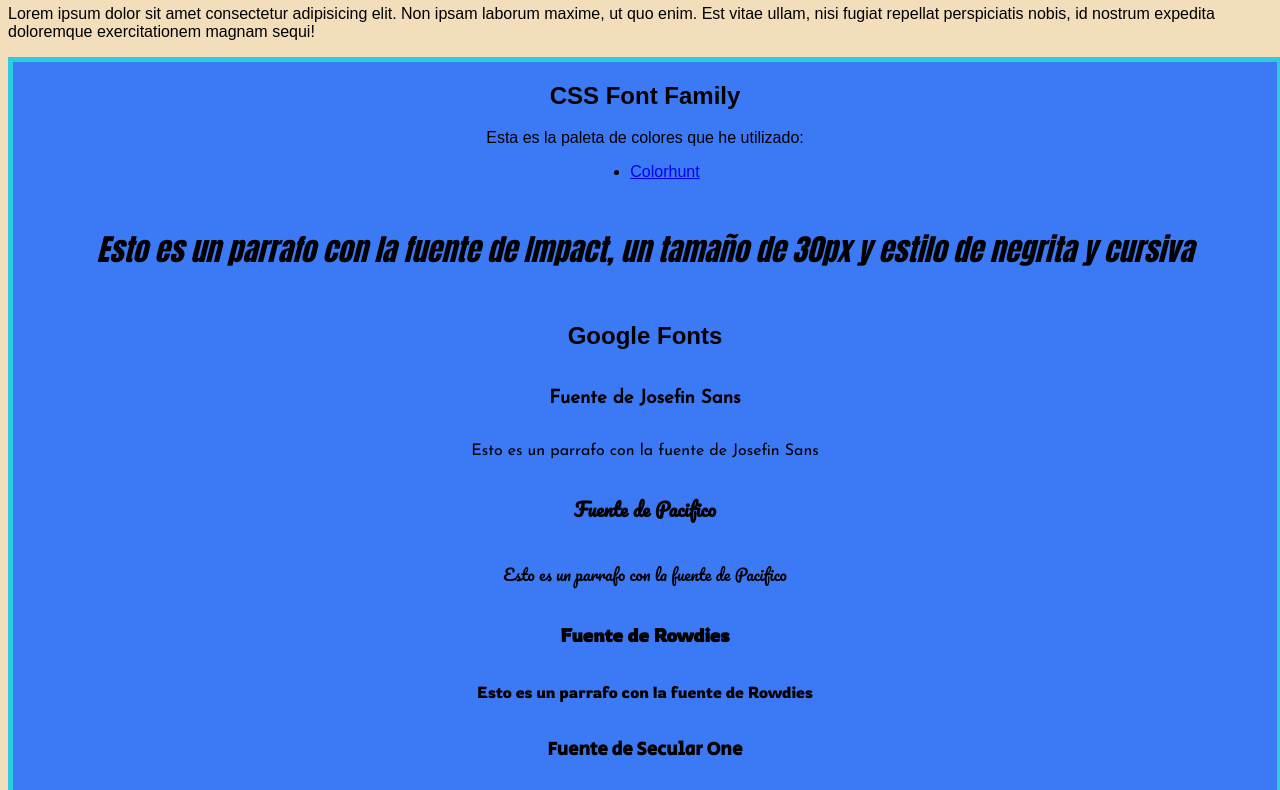
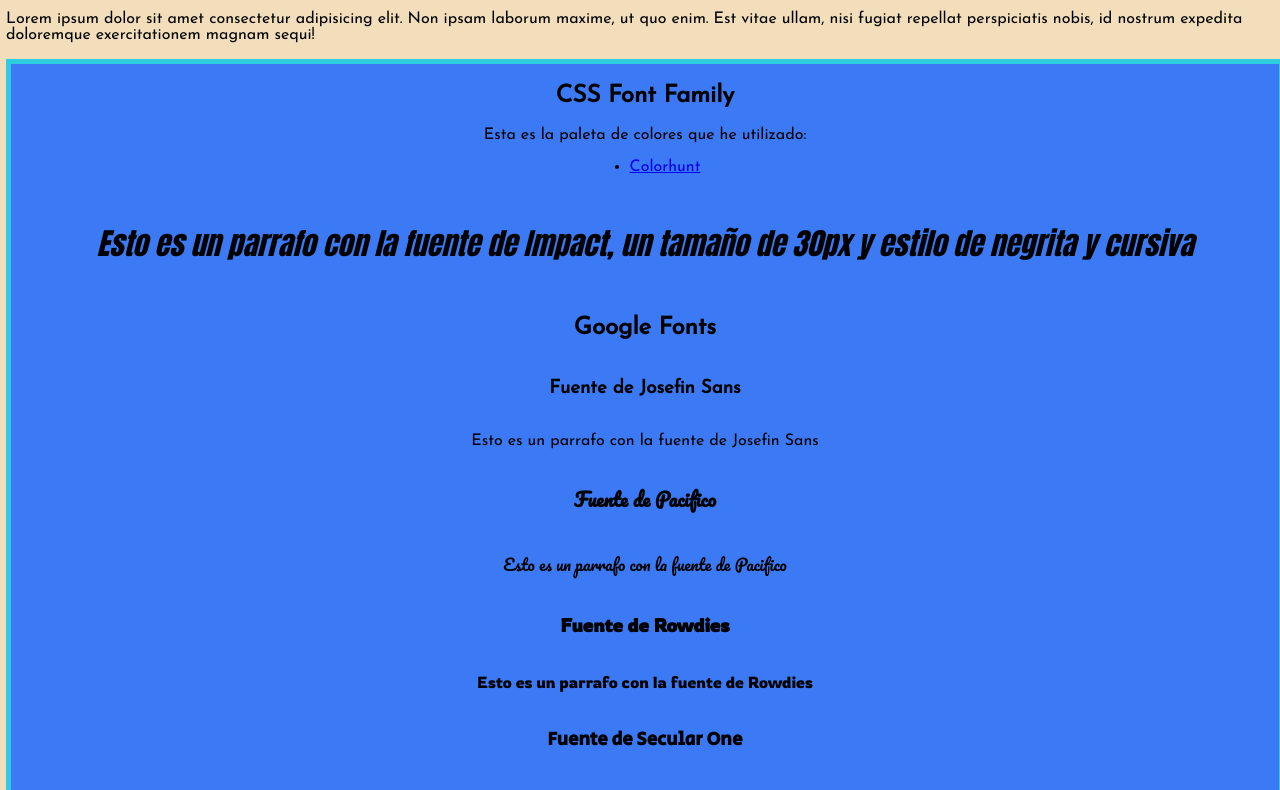
Before and after one commit to PSL2001/devHLC_22_23, a plain HTML site: page HTML_CSS3/Practicas_Clase/HTML5YCSS3_Practica07/HTML5YCSS3_Practica07.html in a window 1280 px wide. Shown: the part 95-885 px from the top of the page. Drawn offline with nearby package versions, Linux system fonts and the light colour scheme; a web font is replaced by a local one.

Commit message:
modified:   HTML_CSS3/Practicas_Clase/HTML5YCSS3_Practica07/css/estilos.css

```diff
--- a/HTML_CSS3/Practicas_Clase/HTML5YCSS3_Practica07/css/estilos.css
+++ b/HTML_CSS3/Practicas_Clase/HTML5YCSS3_Practica07/css/estilos.css
@@ -1,6 +1,9 @@
 body {
+    margin: 0;
+    padding: 0;
     background-color: #F2DEBA;
-    font-family: Arial, Helvetica, sans-serif;
+    font-family: 'Josefin Sans', sans-serif;
+    border: 6px solid #F2DEBA;
 }
 
 h1 {
```
